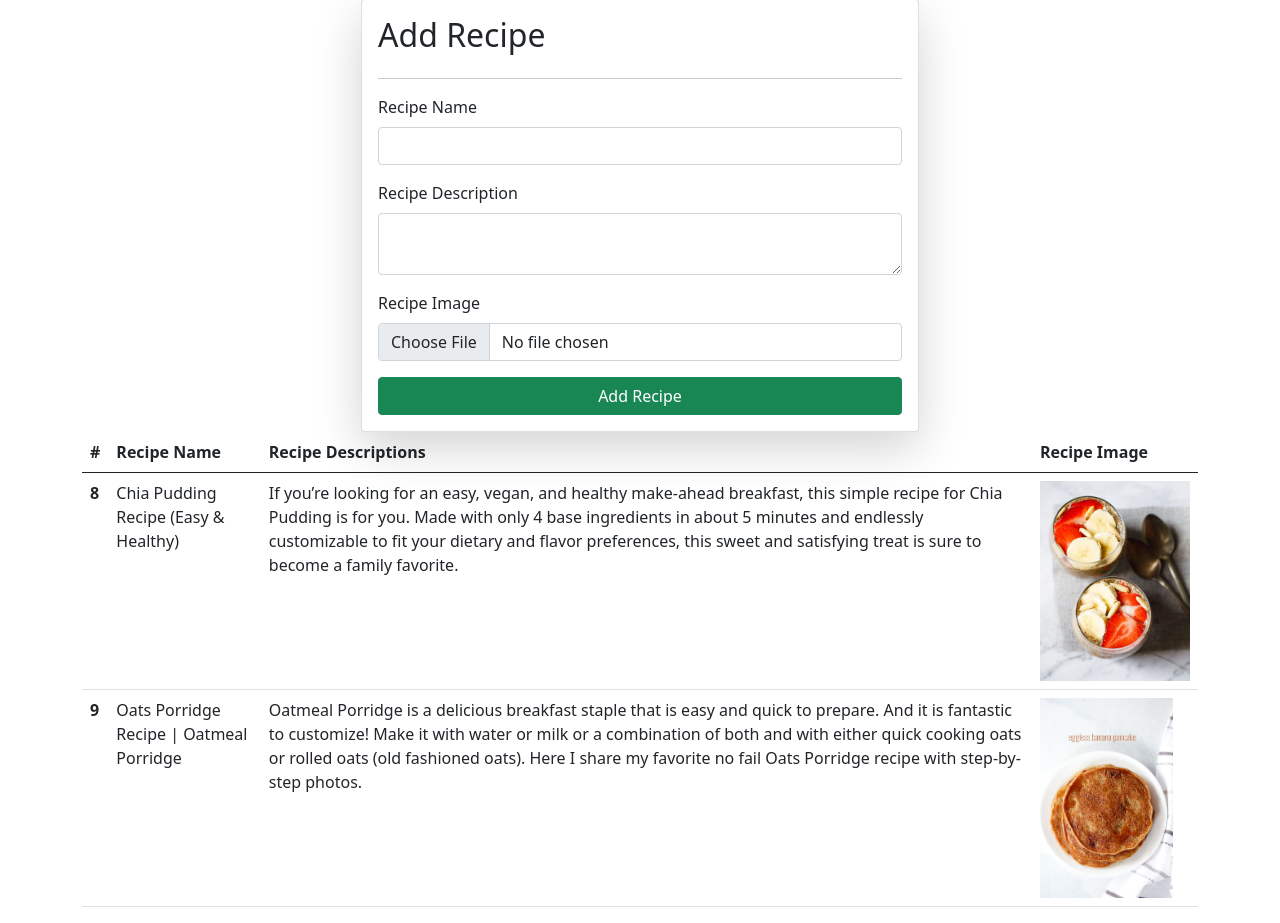
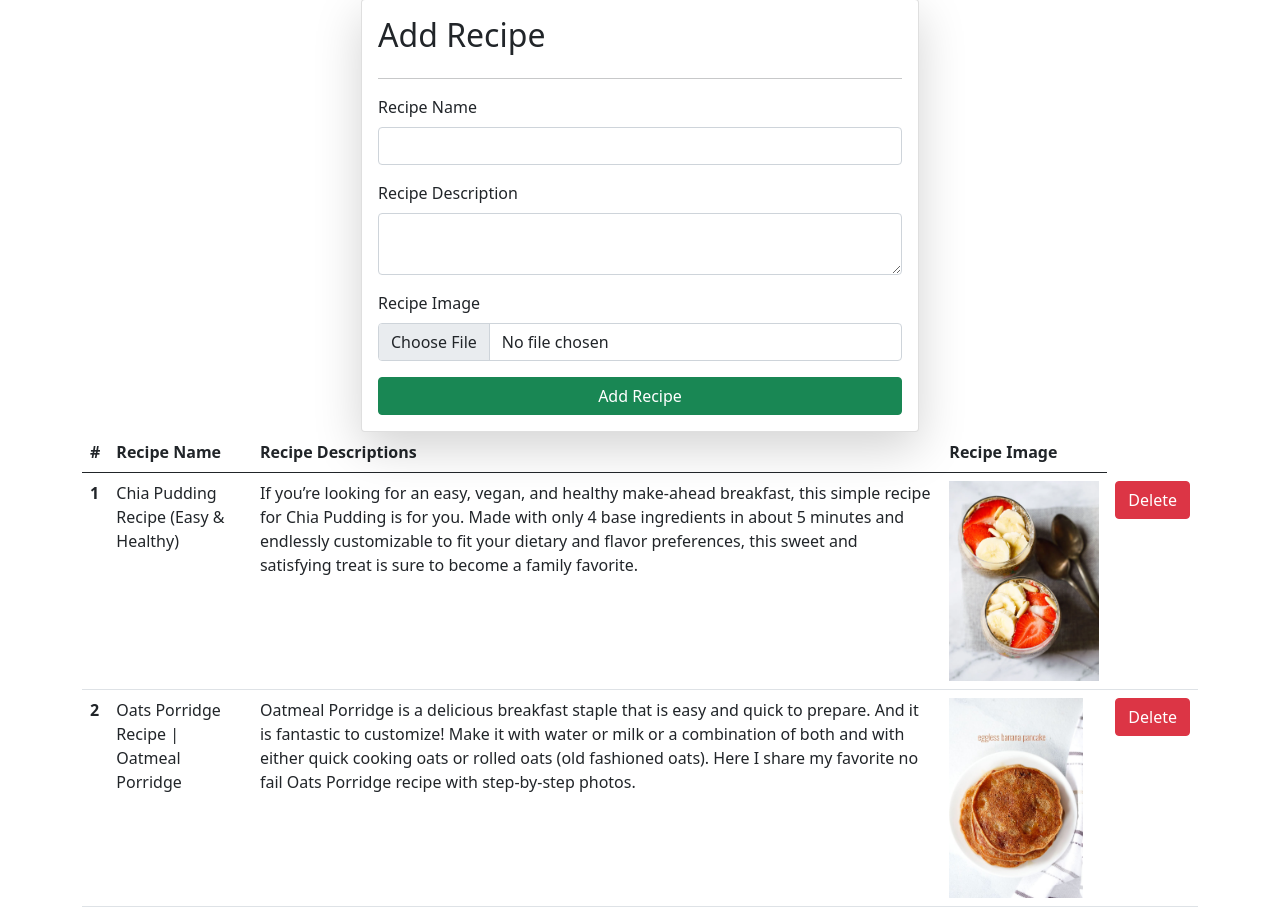
Before and after one commit to Dhruvrana8/firstDjangoProject, a Django app: page /recipes/ in a window 1280 px wide. Shown: the part 49-972 px from the top of the page. Run offline with Django 4.2, Linux system fonts and the light colour scheme; data comes from the database, SQL or seed files in the repository; both versions use the stored data as it was after the commit.

Commit message:
feat: media file and delete API

```diff
--- a/firstProject/urls.py
+++ b/firstProject/urls.py
@@ -25,10 +25,12 @@ from django.contrib.staticfiles.urls import staticfiles_urlpatterns
 urlpatterns = [
     path('', home, name='home'),
     path('recipes/', recipes, name='recipes'),
+    path('delete_recipe/<id>/', delete_recipe, name='delete_recipe'),
     path('admin/', admin.site.urls),
 ]
 
 if settings.DEBUG:
-    urlpatterns += static(settings.MEDIA_URL, document_root= settings.MEDIA_ROOT)
+    urlpatterns += static(settings.MEDIA_URL,
+                          document_root=settings.MEDIA_ROOT)
 
 urlpatterns += staticfiles_urlpatterns()
--- a/vege/templates/recipes.html
+++ b/vege/templates/recipes.html
@@ -38,11 +38,16 @@
     <tbody>
       {% for recipe in recipes %}
       <tr>
-        <th scope="row">{{recipe.id}}</th>
+        <th scope="row">{{forloop.counter}}</th>
         <td>{{recipe.recipe_name}}</td>
         <td>{{recipe.recipe_description}}</td>
         <td>
-          <img src="/media/{{recipe.recipe_image}}" style="height: 200px" />
+          <img src="/media/{{recipe.recipe_image}}/" style="height: 200px" />
+        </td>
+        <td>
+          <a href="/delete_recipe/{{recipe.id}}/" class="btn btn-danger"
+            >Delete</a
+          >
         </td>
       </tr>
       {% endfor %}
--- a/vege/views.py
+++ b/vege/views.py
@@ -1,5 +1,6 @@
 from django.shortcuts import render, redirect
 from .models import *
+from django.http import HttpResponse
 
 
 # Create your views here.
@@ -24,3 +25,11 @@ def recipes(request):
     context = {'recipes': queryset}
 
     return render(request, 'recipes.html', context)
+
+
+def delete_recipe(request, id):
+    print('id: ', id)
+    queryset = Recipe.objects.get(id=id)
+    queryset.delete()
+
+    return redirect('/recipes/')
```
Also changed, not shown: db.sqlite3, public/static/recipe/chia-pudding.webp (added), public/static/recipe/chia-pudding_lZpHvqc.webp (added), public/static/recipe/eggless-banana-pancake.jpg (added), public/static/recipe/eggless-banana-pancake_kbgoAr2.jpg (added), public/static/recipe/oats-porridge-recipe-quick.webp (added).
